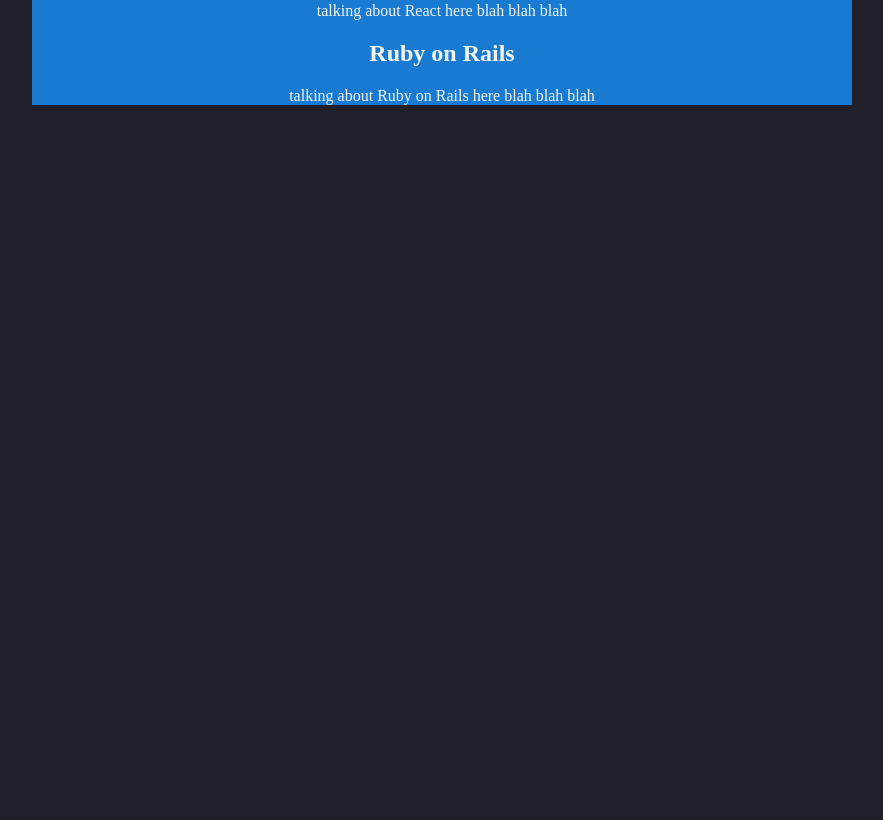
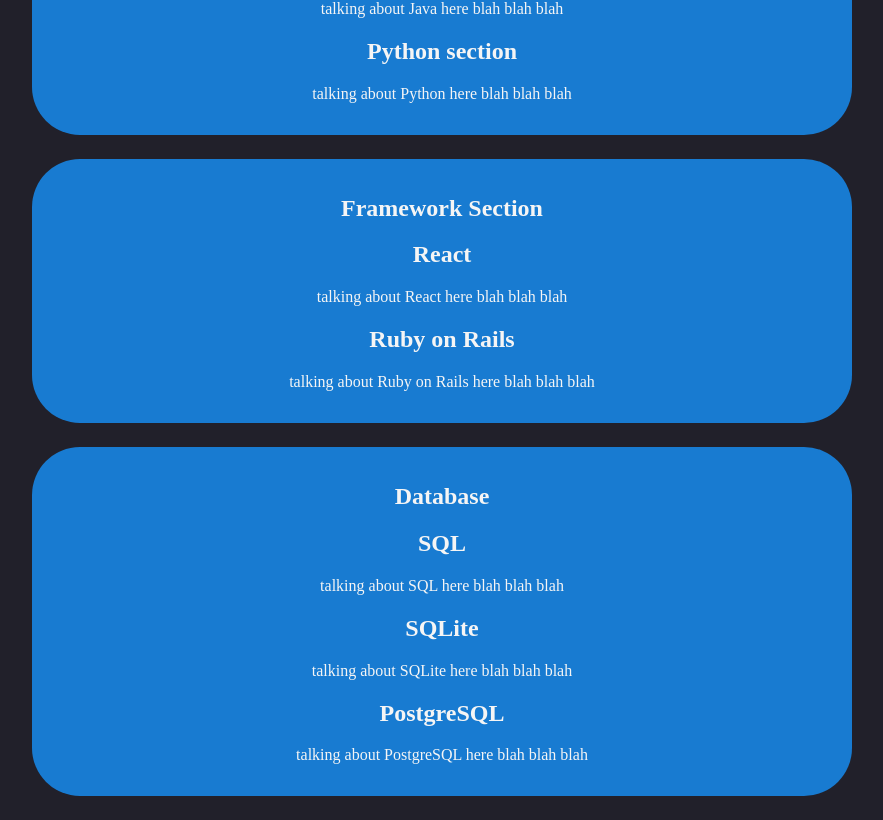
Before and after one commit to JamesSalcedo001/decommissioned_mark_one, a React (Vite) app in the folder client/: page / in a window 1280 px wide. Shown: the part 680-1500 px from the top of the page, without its empty margins (198-1081 px from the left). Before the commit the page ends 809 px from the top, so only its background shows below. Built offline with nearby package versions, Linux system fonts and the light colour scheme.

Commit message:
added database section

```diff
--- a/client/src/App.css
+++ b/client/src/App.css
@@ -10,4 +10,6 @@
   background-color: rgb(24, 123, 209);
   margin-bottom: 3vh;
   margin-top: 2vh;
+  border-radius: 3em;
+  padding: 1em;
 }
--- a/client/src/App.jsx
+++ b/client/src/App.jsx
@@ -4,6 +4,7 @@
 // import Header from './Header'
 // import Environment from './Environment'
 // import Languages from './Languages'
+import Accordion from './Accordion'
 
 function App() {
 
@@ -17,6 +18,20 @@
       <section>
         <h1>Environment Section</h1>
         <p> Here I will talk about how to set up the environment </p>
+        <Accordion title="ENV">
+          <p>NVM</p>
+          <p>Node.js</p>
+          <p>Python</p>
+          <p>Ruby</p>
+          <p>Rails</p>
+          <p>RVM</p>
+          <p>Sinatra</p>
+          <p>PostgreSQL</p>
+          <p>SQLite</p>
+          <p>Homebrew</p>
+          <p>Visual Studio Code</p>
+        <p>Bundler</p>
+        </Accordion>
       </section>
 
       <section>
@@ -57,7 +72,25 @@
         </div>
       </section>
 
-      <section></section>
+      <section>
+        <h1>Database</h1>
+
+        <div>
+          <h1>SQL</h1>
+          <p>talking about SQL here blah blah blah</p>
+        </div>
+
+        <div>
+          <h1>SQLite</h1>
+          <p>talking about SQLite here blah blah blah</p>
+        </div>
+
+        <div>
+          <h1>PostgreSQL</h1>
+          <p>talking about PostgreSQL here blah blah blah</p>
+        </div>
+
+      </section>
 
     </div>
   )
```
Also changed, not shown: client/src/Environment/Basic.jsx (line endings or trailing spaces).
